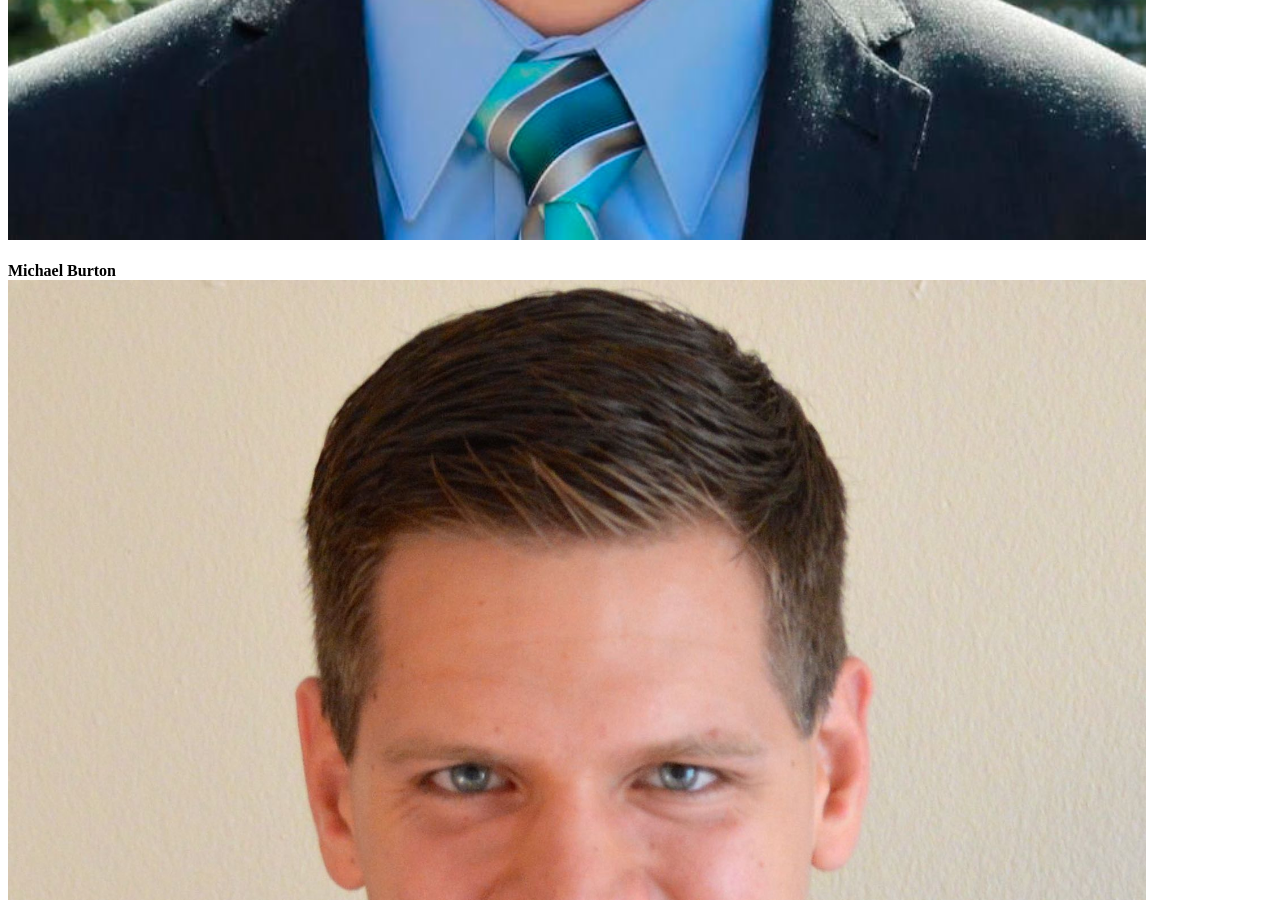
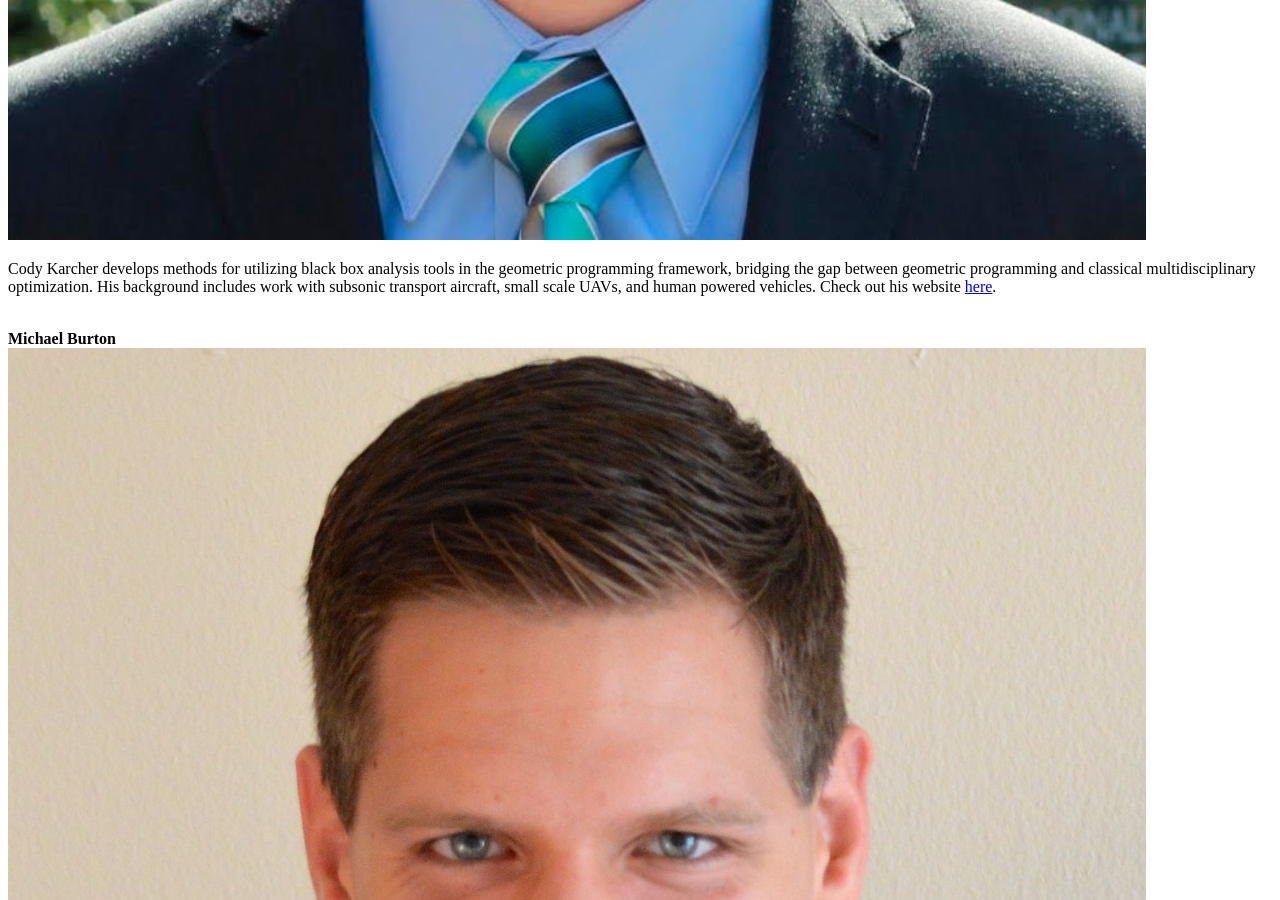
Before and after one commit to convexengineering/convexengineering.github.io, a Jekyll site: the page built from people/index.html, in a window 1280 px wide and 900 px high, scrolled down 4949 px. Built offline with Jekyll 4.4.1, drawn with Linux system fonts in a browser that asks for light colours.

Commit message:
Adding Cody's bio.

```diff
--- a/_data/people.yml
+++ b/_data/people.yml
@@ -40,8 +40,12 @@ ckarcher:
     email: ckarcher@mit.edu
     role: Master's Student
     img: cody.jpg
-    webpage:
-    bio:
+    webpage: http://web.mit.edu/ckarcher/www/
+    bio: Cody Karcher develops methods for utilizing black box analysis tools in
+      the geometric programming framework, bridging the gap between geometric programming
+      and classical multidisciplinary optimization.  His background includes work with subsonic
+      transport aircraft, small scale UAVs, and human powered vehicles.  Check out his website
+      <a href="http://web.mit.edu/ckarcher/www/">here</a>.
 
 snill:
     display_name: Scott Nill
```
